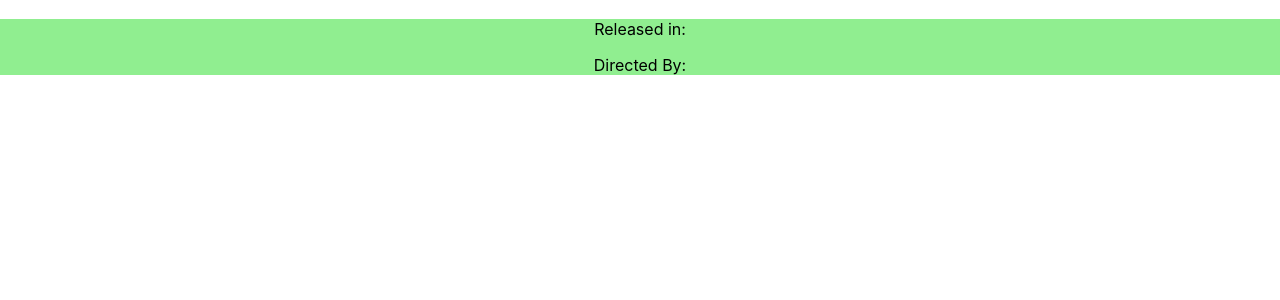
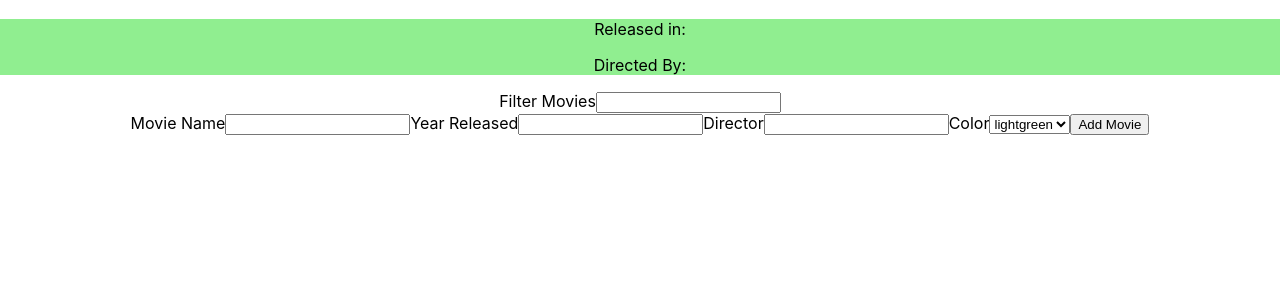
Before and after one commit to Alejandra-eldasouki/movie-list-maker, a React (Create React App) app: page / in a window 1280 px wide. Shown: the top 300 px of the page. Built offline with nearby package versions, Linux system fonts and the light colour scheme.

Commit message:
passing data from app.js to movieform.js

```diff
--- a/src/App.js
+++ b/src/App.js
@@ -1,6 +1,7 @@
 import './App.css';
 import { useState, useEffect } from 'react';
 import Movie from './Movie';
+import MovieForm from './MovieForm';
 
 function App() {
   const [allMovies, setAllMovies] = useState([]);
@@ -54,6 +55,21 @@ function App() {
           }}
         />
       </div>
+      <div className="movie-filter">
+        Filter Movies
+        <input onChange={(e) => setFilterQuery(e.target.value)} />
+      </div>
+      <MovieForm
+        setMovieFormName={setMovieFormName}
+        movieFormName={movieFormName}
+        setMovieFormYearReleased={setMovieFromYearReleased}
+        movieFormYearReleased={movieFromYearReleased}
+        setMovieFormColor={setMovieFormColor}
+        movieFormColor={movieFormColor}
+        setMovieFormDirector={setMovieFormDirector}
+        movieFormDirector={movieFormDirector}
+        submitMovie={submitMovie}
+      />
     </div>
   );
 }
--- a/src/MovieForm.js
+++ b/src/MovieForm.js
@@ -0,0 +1,60 @@
+import React from "react";
+
+export default function MovieForm({
+  setMovieFormName,
+  movieFormName,
+  setMovieFormYearReleased,
+  movieFormYearReleased,
+  movieFormDirector,
+  setMovieFormDirector,
+  setMovieFormColor,
+  movieFormColor,
+  submitMovie
+}) {
+  return (
+    <div className="movie-form-container">
+      <form onSubmit={submitMovie} className="movie-form">
+        <label>
+          Movie Name
+          <input
+            required
+            onChange={(e) => setMovieFormName(e.target.value)}
+            value={movieFormName}
+          />
+        </label>
+        <label>
+          Year Released
+          <input
+            required
+            type="number"
+            onChange={(e) => setMovieFormYearReleased(e.target.value)}
+            value={movieFormYearReleased}
+          />
+        </label>
+        <label>
+          Director
+          <input
+            required
+            onChange={(e) => setMovieFormDirector(e.target.value)}
+            value={movieFormDirector}
+          />
+        </label>
+        <label>
+          Color
+          <select
+            required
+            onChange={(e) => setMovieFormColor(e.target.value)}
+            value={movieFormColor}
+          >
+            <option value="pink">Pink</option>
+            <option value="lightgreen">lightgreen</option>
+            <option value="yellow">yellow</option>
+            <option value="lightblue">lightblue</option>
+            <option value="red">red</option>
+          </select>
+        </label>
+        <button>Add Movie</button>
+      </form>
+    </div>
+  );
+}
```
